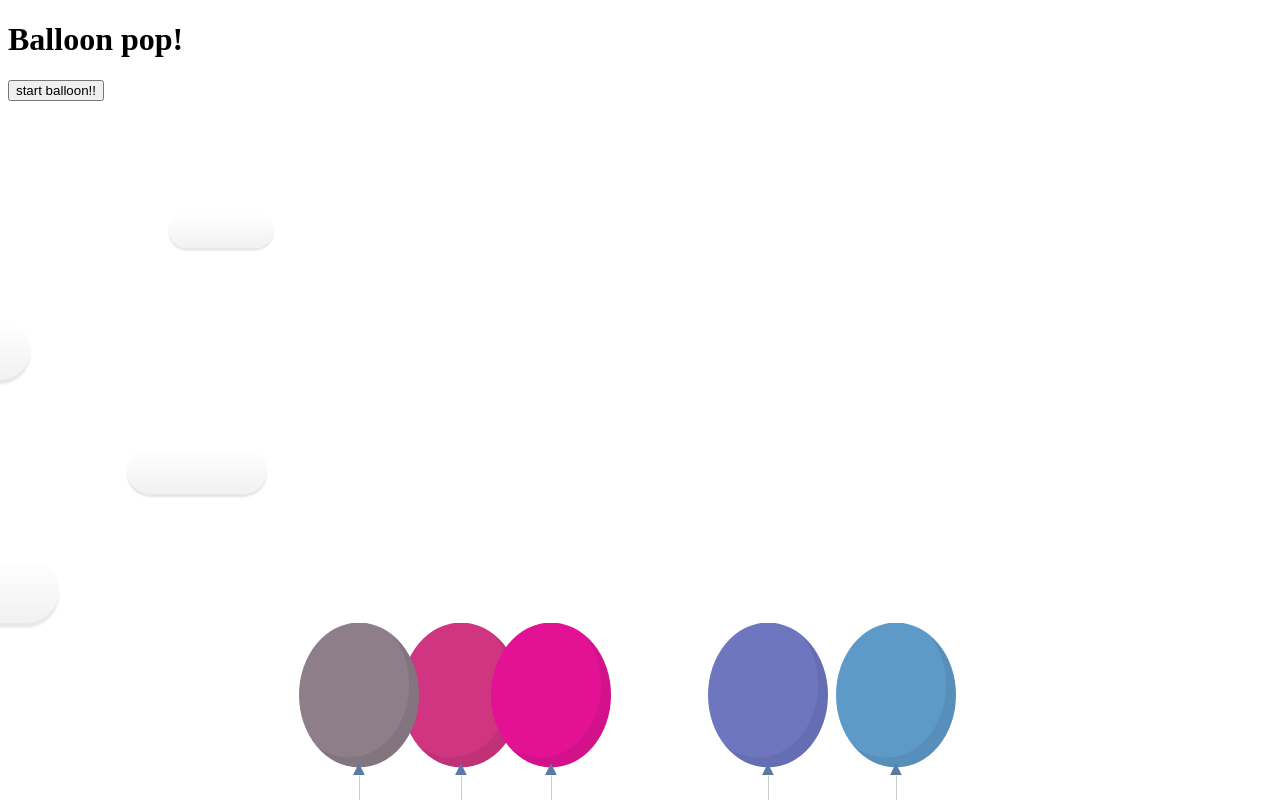
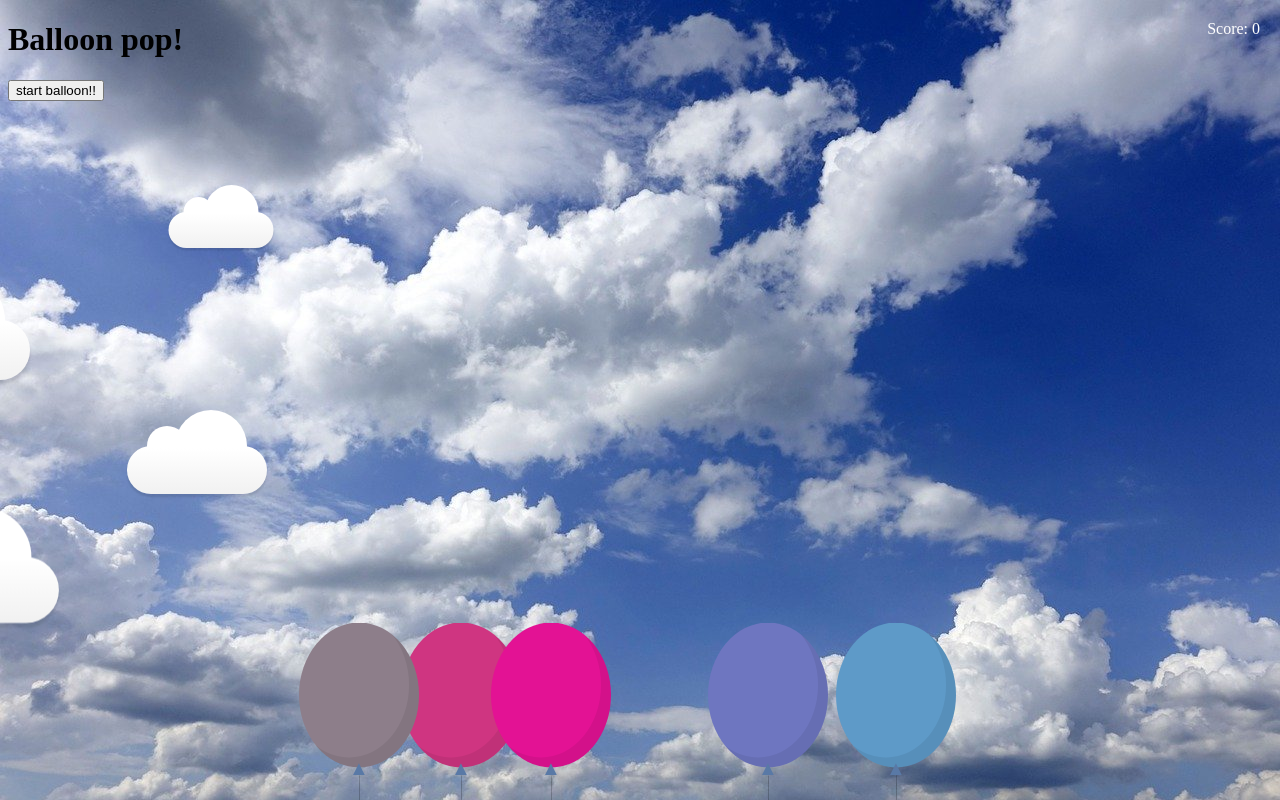
Before and after one commit to shaharMeshulam/Balloons, a plain HTML site: page index.html in a window 1280 px wide. Shown: the top 800 px of the page. Drawn offline with Linux system fonts and the light colour scheme; the site is published under a folder, as on GitHub Pages, so addresses that start at the root find nothing.

Commit message:
css background fix

```diff
--- a/css/style.css
+++ b/css/style.css
@@ -1,5 +1,5 @@
 body{
-    background-image: url("/img/clouds.jpg");
+    background-image: url("../img/clouds.jpg");
     background-size: 100vmax;
     background-repeat: no-repeat;
     overflow-y: hidden;
```
